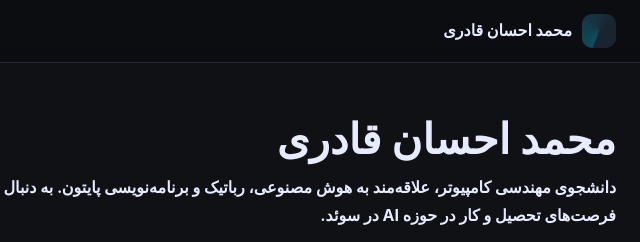
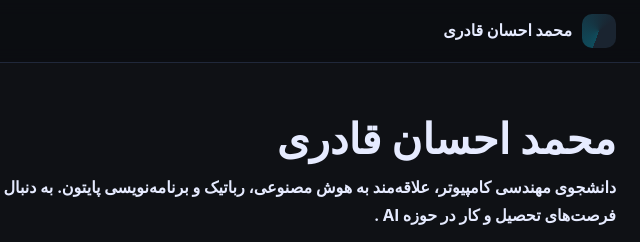
Before and after one commit to ehsanghaderii/ehsanghaderi, a plain HTML site: page index.html in a window 1280 px wide. Shown: the top 242 px of the page, 574-1214 px from the left. Drawn offline with Linux system fonts and the light colour scheme.

Commit message:
Update index.html

```diff
--- a/index.html
+++ b/index.html
@@ -56,7 +56,7 @@
   <div class="container" style="padding:40px 0;display:grid;gap:20px;grid-template-columns:1.2fr .8fr">
     <div>
       <h1 class="h1"><b>محمد احسان قادری</h1>
-      <p>دانشجوی مهندسی کامپیوتر، علاقه‌مند به هوش مصنوعی، رباتیک و برنامه‌نویسی پایتون. به دنبال فرصت‌های تحصیل و کار در حوزه AI در سوئد.</p>
+      <p>دانشجوی مهندسی کامپیوتر، علاقه‌مند به هوش مصنوعی، رباتیک و برنامه‌نویسی پایتون. به دنبال فرصت‌های تحصیل و کار در حوزه AI .</p>
       <div style="margin-top:16px;display:flex;gap:10px;flex-wrap:wrap">
         <a class="btn" href="Mohammad_Ehsan_Ghaderi_CV.docx" download>📄 دانلود رزومه</a>
         <a class="btn ghost" href="mailto:ehs.pk1382@gmail.com">ارسال ایمیل</a>
```
